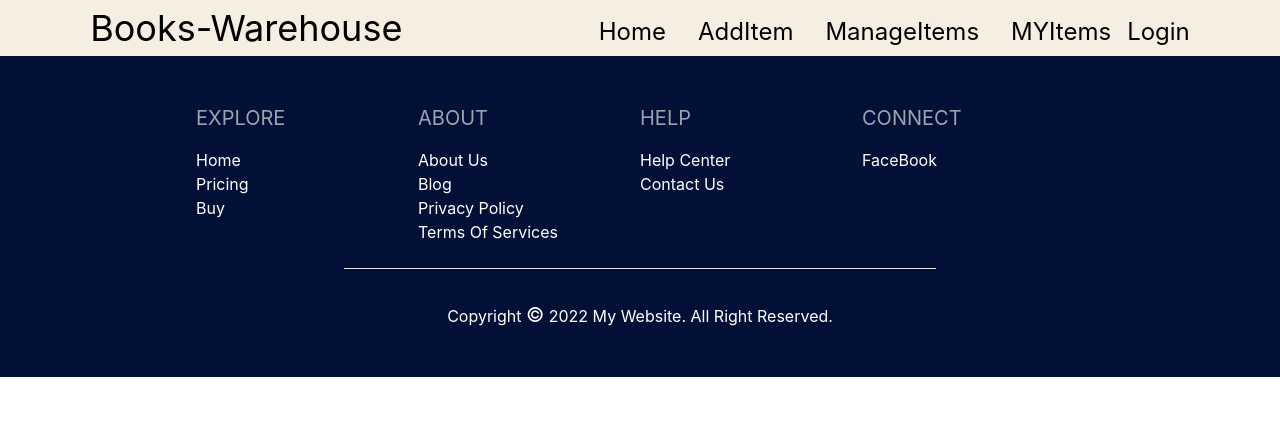
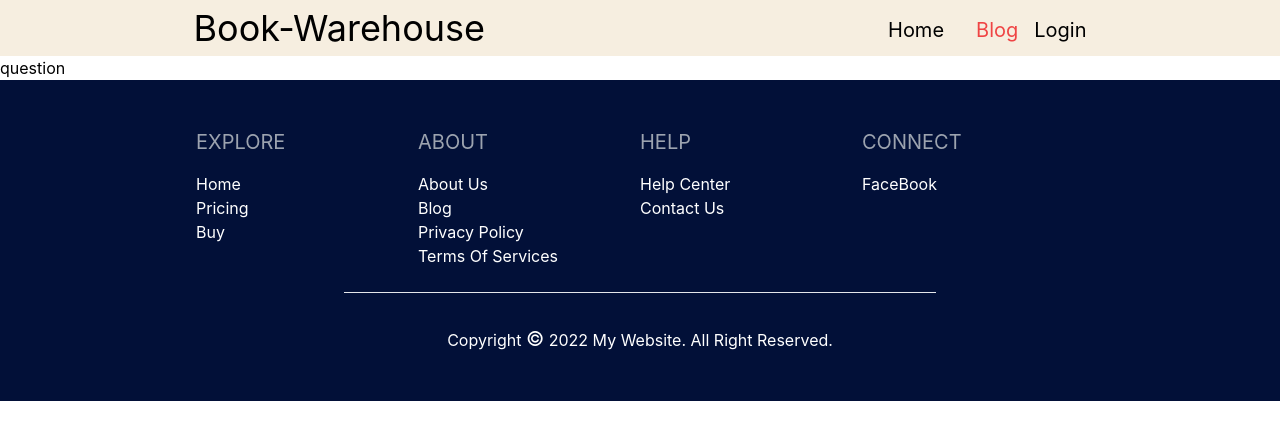
Before and after one commit to Tanjinhossain1/book-warehouse-managemant, a React (Create React App) app: page /blog in a window 1280 px wide. Shown: the top 440 px of the page. Built offline with nearby package versions, Linux system fonts and the light colour scheme; no server answers.

Commit message:
requireauth done

```diff
--- a/package.json
+++ b/package.json
@@ -14,6 +14,7 @@
     "react-dom": "^18.1.0",
     "react-firebase-hooks": "^5.0.3",
     "react-hook-form": "^7.30.0",
+    "react-loader-spinner": "^6.0.0-0",
     "react-router-dom": "^6.3.0",
     "react-scripts": "5.0.1",
     "web-vitals": "^2.1.4"
--- a/src/App.js
+++ b/src/App.js
@@ -1,6 +1,7 @@
 import { Route, Routes } from 'react-router-dom';
 import './App.css';
 import AddNewItem from './Pages/AddNewItem/AddNewItem';
+import Blog from './Pages/Blog/Blog';
 import Home from './Pages/Home/Home/Home';
 import Login from './Pages/Login/Login/Login';
 import SignUp from './Pages/Login/SignUp/SignUp';
@@ -24,6 +25,7 @@ function App() {
        <Route path='/login' element={<Login></Login>}></Route>
        <Route path='/myitems' element={<MyItems></MyItems>}></Route>
        <Route path='/signup' element={<SignUp></SignUp>}></Route>
+       <Route path='/blog' element={<Blog></Blog>}></Route>
      </Routes>
       <Footer></Footer>
     </div>
--- /dev/null
+++ b/src/Pages/Blog/Blog.js
@@ -0,0 +1,13 @@
+import React from 'react';
+
+const Blog = () => {
+
+    return (
+        <div>
+            <h1>question</h1>
+
+        </div>
+    );
+};
+
+export default Blog;
--- a/src/Pages/Login/Login/Login.js
+++ b/src/Pages/Login/Login/Login.js
@@ -1,19 +1,28 @@
 import React, { useState } from 'react';
 import { FontAwesomeIcon } from '@fortawesome/react-fontawesome'
 import { faEye, faEyeSlash } from '@fortawesome/free-solid-svg-icons';
-import { Link } from 'react-router-dom';
+import { Link, useLocation, useNavigate } from 'react-router-dom';
 import auth from '../../../firebase.init';
-import { useSendPasswordResetEmail, useSignInWithEmailAndPassword } from 'react-firebase-hooks/auth';
+import { useSendPasswordResetEmail, useSignInWithEmailAndPassword, useSignInWithGoogle } from 'react-firebase-hooks/auth';
+import { Circles } from 'react-loader-spinner';
 
 const Login = () => {
-    const [email,setEmail] = useState('')
+    const [email, setEmail] = useState('');
+    const [signInWithGoogle, googleUser, googleLoading] = useSignInWithGoogle(auth);
+
     const [
         signInWithEmailAndPassword,
         user,
         loading,
         error,
     ] = useSignInWithEmailAndPassword(auth);
-    const [sendPasswordResetEmail, sending] = useSendPasswordResetEmail(auth)
+    const [sendPasswordResetEmail, sending] = useSendPasswordResetEmail(auth);
+    const location = useLocation();
+    let from = location.state?.from?.pathname || "/";
+    const navigate = useNavigate();
+    if (user || googleUser) {
+        navigate(from)
+    }
 
     const [open, setOpen] = useState(false);
     const handleLogin = (event) => {
@@ -23,11 +32,16 @@ const Login = () => {
         signInWithEmailAndPassword(email, password);
         // event.target.reset();
     }
-    const getEmail = (event) =>{
+    const getEmail = (event) => {
         setEmail(event.target.value)
     }
-    const resetPassword = ()=>{
+    const resetPassword = () => {
         sendPasswordResetEmail(email)
+    }
+    if (loading || googleLoading || sending) {
+        return <div className='text-center mt-32'>
+            <Circles color="#00BFFF" height={80} width={80} />
+        </div>
     }
     return (
         <div className=''>
@@ -56,7 +70,7 @@ const Login = () => {
                     <p className='ml-11'>or</p>
                     <hr />
                 </div>
-                <button className=''><img className='shadow-2xl rounded-full mt-4 hover:bg-black' src="https://i.ibb.co/x8NkjXG/images-1-removebg-preview.png" alt="" /></button>
+                <button onClick={() => signInWithGoogle()} className=''><img className='shadow-2xl rounded-full mt-4 hover:bg-black' src="https://i.ibb.co/x8NkjXG/images-1-removebg-preview.png" alt="" /></button>
             </div>
         </div>
     );
--- a/src/Pages/Login/SignUp/SignUp.js
+++ b/src/Pages/Login/SignUp/SignUp.js
@@ -3,13 +3,14 @@ import { FontAwesomeIcon } from '@fortawesome/react-fontawesome';
 import React, { useState } from 'react';
 import { Link } from 'react-router-dom';
 import auth from '../../../firebase.init';
-import { useCreateUserWithEmailAndPassword, useUpdateProfile } from 'react-firebase-hooks/auth';
+import { useCreateUserWithEmailAndPassword, useSignInWithGoogle, useUpdateProfile } from 'react-firebase-hooks/auth';
 
 const SignUp = () => {
     const [open, setOpen] = useState(false);
     const [confirmOpen, setConfirmOpen] = useState(false);
     const [passError, setPassError] = useState('');
     const [updateProfile, updating,] = useUpdateProfile(auth);
+    const [signInWithGoogle, googleUser, googleLoading] = useSignInWithGoogle(auth);
 
     const [
         createUserWithEmailAndPassword,
@@ -69,7 +70,7 @@ const SignUp = () => {
                     <p className='ml-11'>or</p>
                     <hr />
                 </div>
-                <button className=''><img className='shadow-2xl rounded-full mt-4 hover:bg-black' src="https://i.ibb.co/x8NkjXG/images-1-removebg-preview.png" alt="" /></button>
+                <button onClick={()=>signInWithGoogle()} className=''><img className='shadow-2xl rounded-full mt-4 hover:bg-black' src="https://i.ibb.co/x8NkjXG/images-1-removebg-preview.png" alt="" /></button>
             </div>
         </div>
     );
--- /dev/null
+++ b/src/Pages/RequireAuth/RequireAuth.js
@@ -0,0 +1,19 @@
+import React from 'react';
+import { useAuthState } from 'react-firebase-hooks/auth';
+import { BallTriangle } from 'react-loader-spinner';
+import { Navigate, useLocation } from 'react-router-dom';
+import auth from '../../firebase.init';
+
+const RequireAuth = ({ children }) => {
+    const [user, loading] = useAuthState(auth)
+    let location = useLocation();
+    if (loading) {
+        return <BallTriangle color="#00BFFF" height={80} width={80} />
+    }
+    if (!user) {
+        return <Navigate to="/login" state={{ from: location }} replace />;
+    }
+    return children
+};
+
+export default RequireAuth;
--- a/src/Pages/Sheare/Header/Header.js
+++ b/src/Pages/Sheare/Header/Header.js
@@ -1,28 +1,30 @@
 import { signOut } from 'firebase/auth';
 import React from 'react';
 import { useAuthState } from 'react-firebase-hooks/auth';
-import { Link } from 'react-router-dom';
+import { Link, NavLink } from 'react-router-dom';
 import auth from '../../../firebase.init';
 
 const Header = () => {
     const [user] = useAuthState(auth);
     const logout = () => {
         signOut(auth);
-      };
+    };
     return (
         <div>
             <nav className='flex justify-around bg-[#f6eee0] py-2'>
                 <div>
-                    <h1 className='text-4xl'>Books-Warehouse</h1>
+                    <h1 className='text-4xl'>Book-Warehouse</h1>
                 </div>
-                <div className='text-2xl mt-2'>
-                    <Link className='mx-4' to='/home'>Home</Link>
-                    <Link className='mx-4' to='/addnewitem'>AddItem</Link>
-                    <Link className='mx-4' to='/manageinventory'>ManageItems</Link>
-                    <Link className='mx-4' to='/myitems'>MYItems</Link>
-                   {
-                       user ? <button onClick={()=>logout()}>Log Out</button>:  <Link to='/login'>Login</Link>
-                   }
+                <div className='text-xl mt-2'>
+                    <NavLink  className={({isActive})=>isActive?'text-red-500 mx-4': 'mx-4'} to='/home'>Home</NavLink>
+                    {user && <NavLink className={({isActive})=>isActive?'text-red-500 mx-4': 'mx-4'} to='/addnewitem'>AddItem</NavLink>}
+                    {user && <NavLink className={({isActive})=>isActive?'text-red-500 mx-4': 'mx-4'} to='/manageinventory'>ManageItems</NavLink>}
+                    {user && <NavLink className={({isActive})=>isActive?'text-red-500 mx-4': 'mx-4'} to='/myitems'>MYItems</NavLink>}
+
+                    <NavLink className={({isActive})=>isActive?'text-red-500 mx-4': 'mx-4'} to='/blog'>Blog</NavLink>
+                    {
+                        user ? <button onClick={() => logout()}>Log Out</button> : <Link to='/login'>Login</Link>
+                    }
                 </div>
             </nav>
         </div>
```
Also changed, not shown: 1 other file (tests, documents, lock files or other folders).
